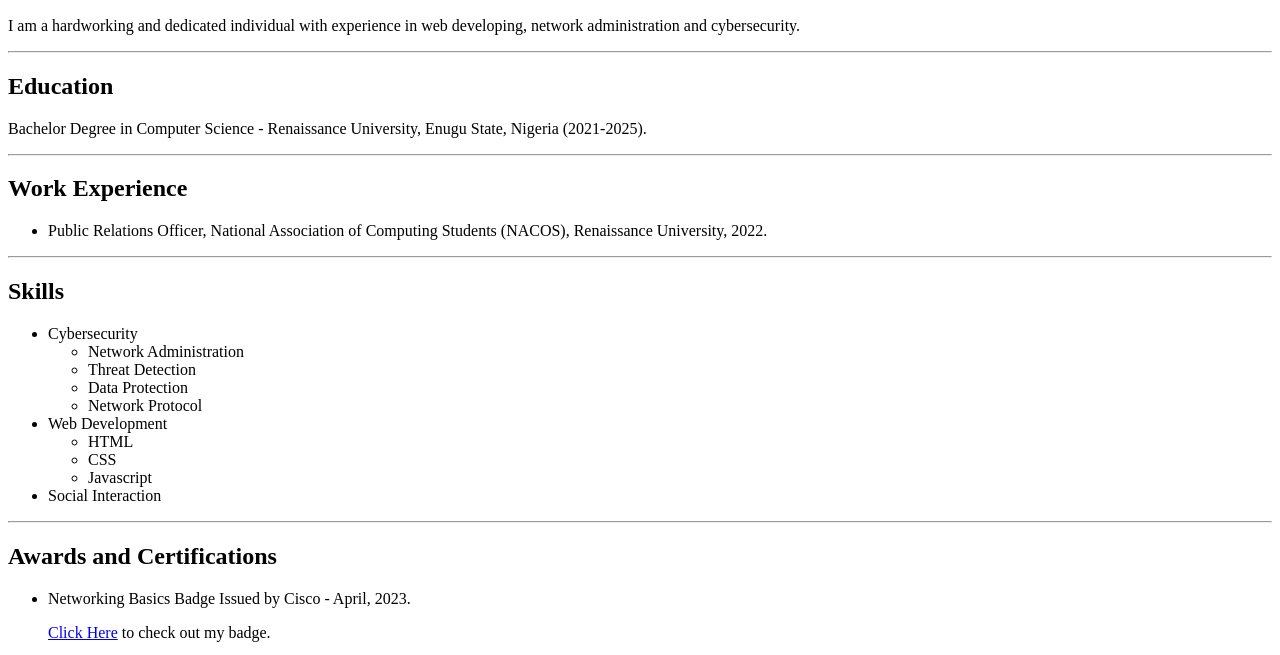
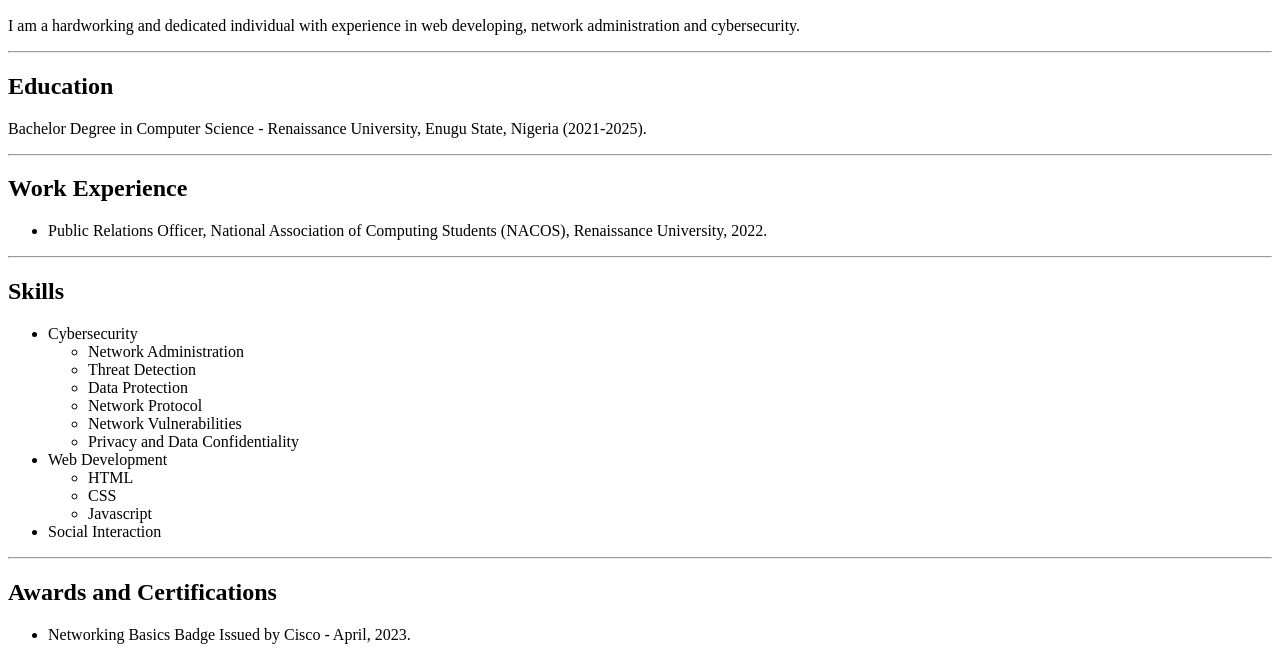
Before and after one commit to Samuel515/html-resume, a plain HTML site: page index.html in a window 1280 px wide. Shown: the part 434-1089 px from the top of the page. Drawn offline with Linux system fonts and the light colour scheme.

Commit message:
Update index.html

```diff
--- a/index.html
+++ b/index.html
@@ -27,6 +27,8 @@
                 <li>Threat Detection</li>
                 <li>Data Protection</li>
                 <li>Network Protocol</li>
+                <li>Network Vulnerabilities</li>
+                <li>Privacy and Data Confidentiality</li>
             </ul>
         </li>
         <li>Web Development
```
